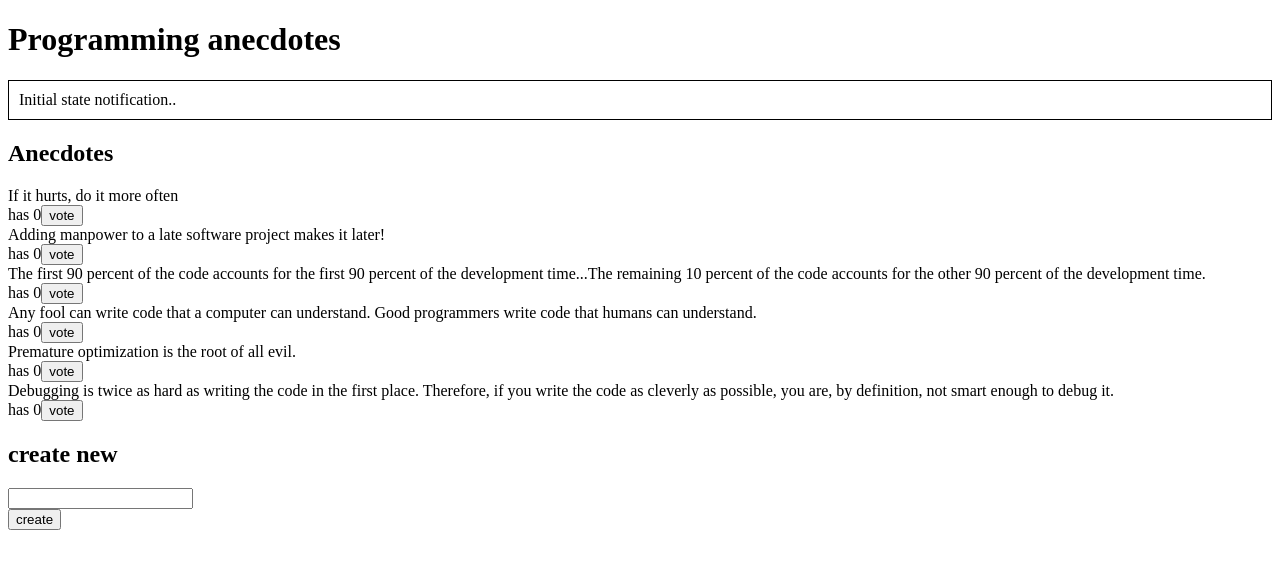
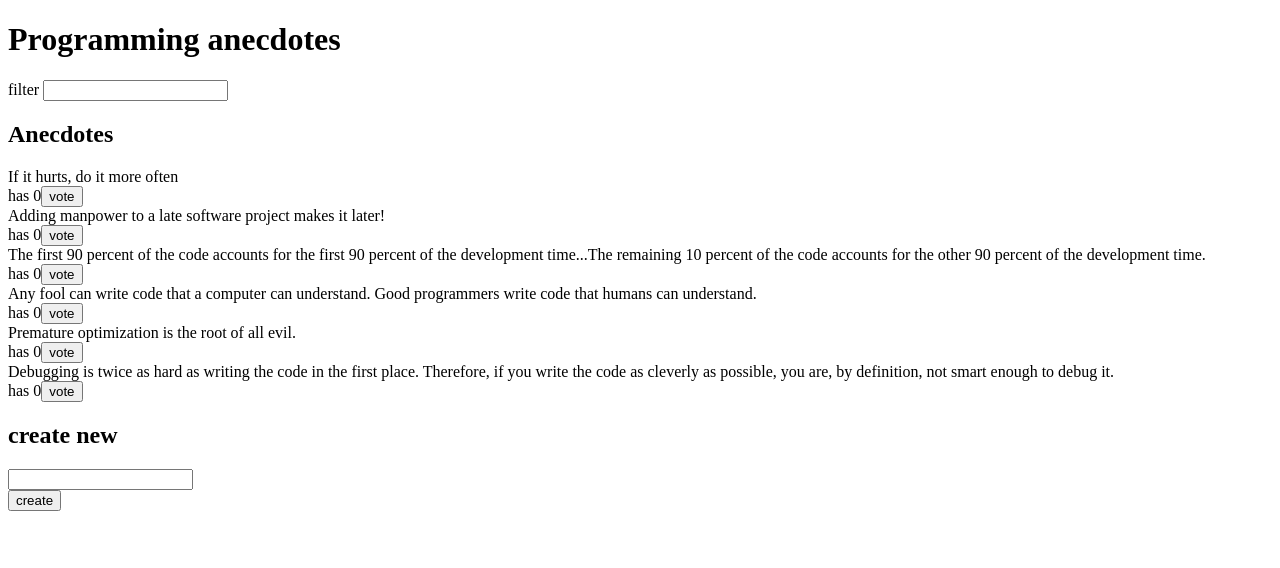
Before and after one commit to eliasmikkola/mooc_anecdotes, a React (Create React App) app in the folder redux-anecdotes/: page / in a window 1280 px wide. Shown: the top 568 px of the page. Built offline with nearby package versions, Linux system fonts and the light colour scheme.

Commit message:
6.5 paremmat anekdootit, osa 4

```diff
--- a/redux-anecdotes/src/App.js
+++ b/redux-anecdotes/src/App.js
@@ -2,6 +2,7 @@ import React from 'react'
 import Notification from './components/Notification'
 import AnecdoteForm from './components/AnecdoteForm'
 import AnecdoteList from './components/AnecdoteList'
+import Filter from './components/Filter'
 
 class App extends React.Component {
 
@@ -11,6 +12,7 @@ class App extends React.Component {
       <div>
         <h1>Programming anecdotes</h1>
         <Notification store={this.props.store}/>
+        <Filter store={this.props.store} />
         <AnecdoteList store={this.props.store} />
         <AnecdoteForm store={this.props.store} />
       </div>
--- a/redux-anecdotes/src/components/AnecdoteForm.js
+++ b/redux-anecdotes/src/components/AnecdoteForm.js
@@ -1,5 +1,6 @@
 import React from 'react'
 import { createAnecdote } from '../reducers/anecdoteReducer.js'
+import { clearNotification, addNotification } from '../reducers/notificationReducer.js'
 
 
 /* eslint no-undef: 0 */ // --> OFF
@@ -9,7 +10,10 @@ class AnecdoteForm extends React.Component {
         e.preventDefault()
         const content = e.target.anecdote.value
         this.props.store.dispatch(createAnecdote(content))
-
+        this.props.store.dispatch(addNotification(`New anecdote "${content}" added.`))
+        setTimeout(() => {
+            this.props.store.dispatch(clearNotification())
+        }, 5000)
         e.target.anecdote.value = ''
     }
     render() {
--- a/redux-anecdotes/src/components/AnecdoteList.js
+++ b/redux-anecdotes/src/components/AnecdoteList.js
@@ -1,9 +1,19 @@
 import React from 'react'
 import { giveVote } from '../reducers/anecdoteReducer.js'
+import { clearNotification, addNotification } from '../reducers/notificationReducer.js'
 
 class AnecdoteList extends React.Component {
+  vote = (anecdote) => {
+      this.props.store.dispatch(giveVote(anecdote.id))
+
+      this.props.store.dispatch(addNotification(`Vote registered for ${anecdote.content}`))
+      setTimeout(() => {
+          this.props.store.dispatch(clearNotification())
+      }, 5000)
+  }
   render() {
-    const anecdotes = this.props.store.getState().anecdotes
+      const filter = this.props.store.getState().filters.filter.toLowerCase()
+      const anecdotes = this.props.store.getState().anecdotes.filter(n => n.content.toLowerCase().includes(filter))
       return (
           <div>
               <h2>Anecdotes</h2>
@@ -15,7 +25,7 @@ class AnecdoteList extends React.Component {
                       <div>
                           has {anecdote.votes}
                           <button onClick={() =>
-                this.props.store.dispatch(giveVote(anecdote.id))
+                              this.vote(anecdote)
                           }>
                               vote
                           </button>
--- /dev/null
+++ b/redux-anecdotes/src/components/Filter.js
@@ -0,0 +1,24 @@
+import React from 'react'
+
+import { clearFilter, addFilter } from '../reducers/filterReducer.js'
+
+class Filter extends React.Component {
+    handleChange = (event) => {
+        // input-kentän arvo muuttujassa event.target.value
+        this.props.store.dispatch(addFilter(event.target.value))
+
+    }
+    render() {
+        const style = {
+            marginBottom: 10
+        }
+
+        return (
+            <div style={style}>
+                filter <input onChange={this.handleChange}/>
+            </div>
+        )
+    }
+}
+
+export default Filter
--- a/redux-anecdotes/src/components/Notification.js
+++ b/redux-anecdotes/src/components/Notification.js
@@ -7,10 +7,13 @@ class Notification extends React.Component {
       padding: 10,
       borderWidth: 1
     }
+    const message = this.props.store.getState().notifications.message
     return (
+      message !== '' ?
       <div style={style}>
         {this.props.store.getState().notifications.message}
       </div>
+      : ''
     )
   }
 }
--- /dev/null
+++ b/redux-anecdotes/src/reducers/filterReducer.js
@@ -0,0 +1,29 @@
+const initialState = {
+    filter: ''
+}
+
+const reducer = (store = initialState, action) => {
+    if (action.type==='ADD_FILTER') {
+        return { filter: action.filter }
+    }
+    if (action.type === 'CLEAR_FILTER') {
+        return { filter: '' }
+    }
+    return store
+}
+
+export const clearFilter = () => {
+    return {
+        type: 'CLEAR_FILTER'
+    }
+}
+
+export const addFilter = (filter) => {
+
+    return {
+        type: 'ADD_FILTER',
+        filter
+    }
+}
+
+export default reducer
--- a/redux-anecdotes/src/reducers/notificationReducer.js
+++ b/redux-anecdotes/src/reducers/notificationReducer.js
@@ -3,7 +3,7 @@ const anecdotesAtStart = []
 
 
 const initialState = {
-    message: 'Initial state notification..'
+    message: ''
 }
 
 const reducer = (store = initialState, action) => {
--- a/redux-anecdotes/src/store.js
+++ b/redux-anecdotes/src/store.js
@@ -1,10 +1,13 @@
 import { createStore, combineReducers } from 'redux'
 import anecdoteReducer from './reducers/anecdoteReducer'
 import notificationReducer from './reducers/notificationReducer'
+import filterReducer from './reducers/filterReducer'
+
 
 const reducer = combineReducers({
     anecdotes: anecdoteReducer,
     notifications: notificationReducer,
+    filters: filterReducer
 })
 const store = createStore(reducer)
 console.log(store.getState())
```
Lines whose indentation alone changed are shown as unchanged.
